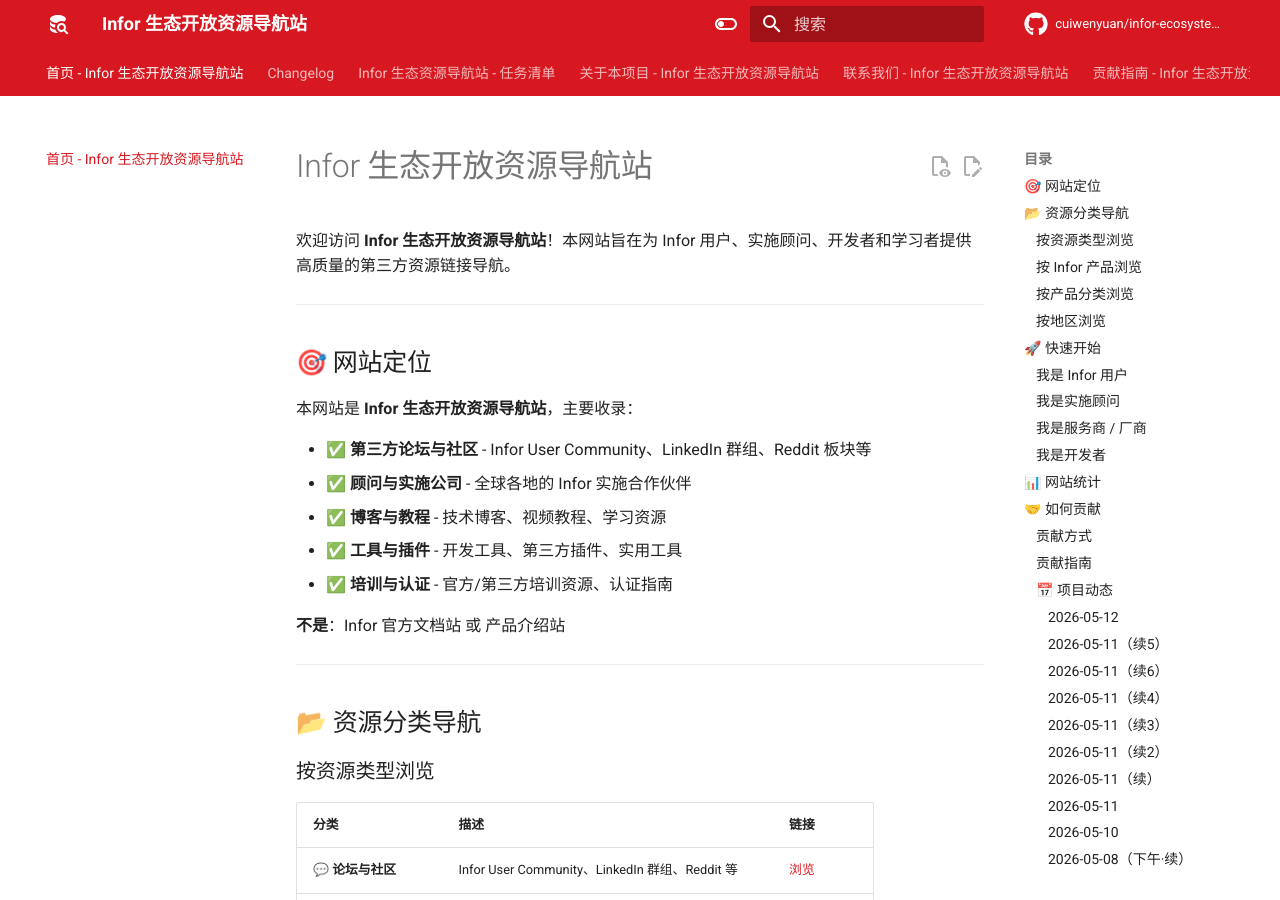
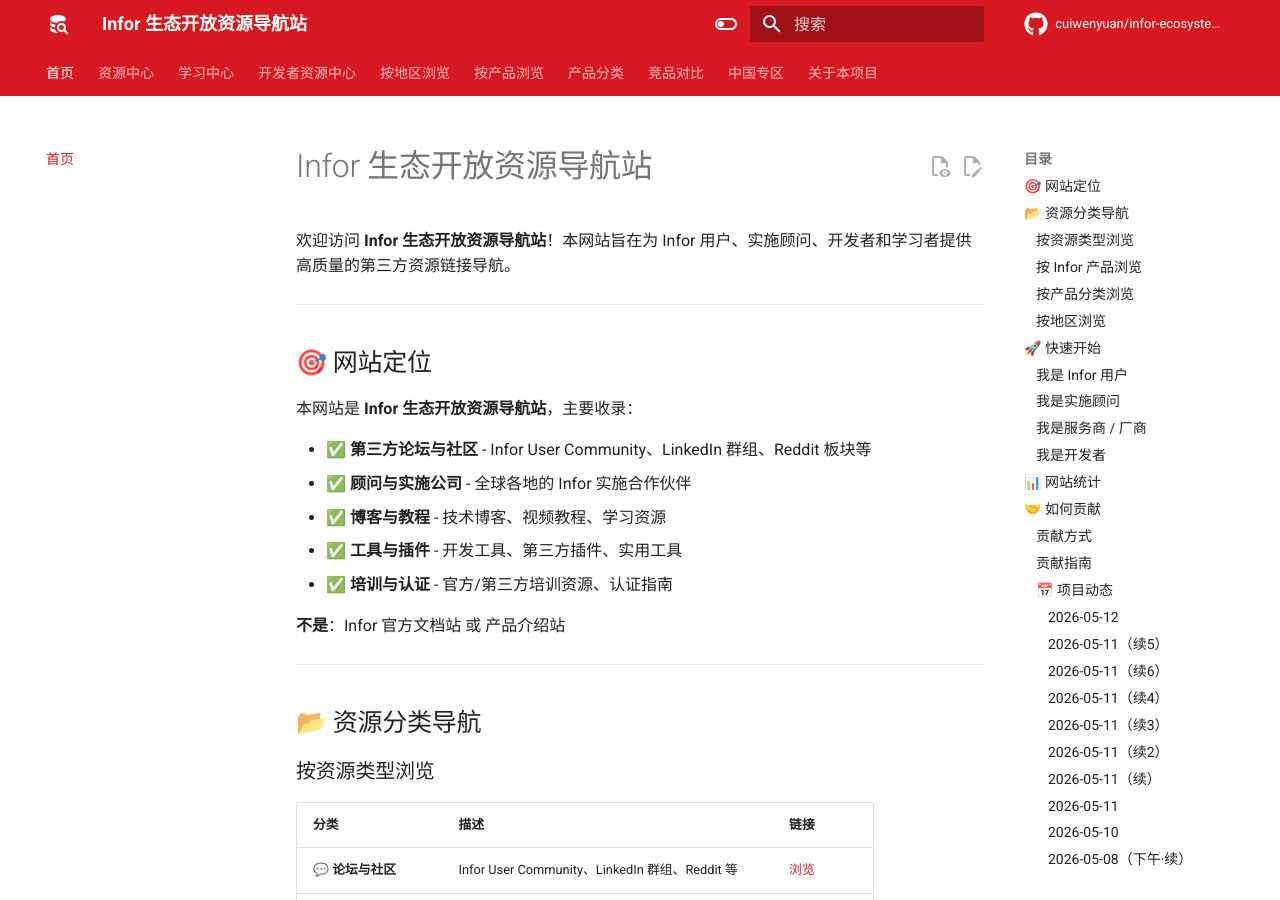
Before and after one commit to cuiwenyuan/infor-ecosystem-open-resources, an MkDocs documentation site: the page built from docs/index.md, in a window 1280 px wide and 900 px high. Built offline with MkDocs 1.6.1 and Material for MkDocs 9.7.7, drawn with Linux system fonts in a browser that asks for light colours; comment, search, counter and statistics services are not loaded; some of the changed lines change nothing that is shown.

Commit message:
恢复自定义导航配置，添加顾问公司页面目录引用
- 恢复 mkdocs.yml 的 nav 配置
- 在'顾问与实施公司'下添加 consultants/ 目录引用
- 确保新增或变更的顾问公司页面都能自动生成
- 清理临时文件

```diff
--- a/mkdocs.yml
+++ b/mkdocs.yml
@@ -2,71 +2,199 @@
 site_description: Infor 生态开放资源导航 - 收录全球 Infor 论坛、顾问公司、技术博客、开发工具等优质资源，为 Infor 用户、实施顾问和开发者提供一站式资源导航。
 site_author: 崔文远 Troy Cui
 site_url: https://cuiwenyuan.github.io/infor-ecosystem-open-resources/
+
 repo_url: https://github.com/cuiwenyuan/infor-ecosystem-open-resources
 repo_name: cuiwenyuan/infor-ecosystem-open-resources
 edit_uri: edit/main/docs/
+
 copyright: Copyright © 2026 崔文远 Troy Cui
+
 theme:
   name: material
   language: zh
   custom_dir: docs/overrides
   palette:
-  - media: '(prefers-color-scheme: light)'
-    scheme: default
-    primary: custom
-    accent: custom
-    toggle:
-      icon: material/toggle-switch-off-outline
-      name: 切换到深色模式
-  - media: '(prefers-color-scheme: dark)'
-    scheme: slate
-    primary: custom
-    accent: custom
-    toggle:
-      icon: material/toggle-switch
-      name: 切换到浅色模式
+    - media: "(prefers-color-scheme: light)"
+      scheme: default
+      primary: custom
+      accent: custom
+      toggle:
+        icon: material/toggle-switch-off-outline
+        name: 切换到深色模式
+    - media: "(prefers-color-scheme: dark)"
+      scheme: slate
+      primary: custom
+      accent: custom
+      toggle:
+        icon: material/toggle-switch
+        name: 切换到浅色模式
   features:
-  - navigation.tabs
-  - navigation.sections
-  - navigation.expand
-  - navigation.top
-  - search.suggest
-  - search.highlight
-  - content.code.copy
-  - content.action.edit
-  - content.action.view
+    - navigation.tabs
+    - navigation.sections
+    - navigation.expand
+    - navigation.top
+    - search.suggest
+    - search.highlight
+    - content.code.copy
+    - content.action.edit
+    - content.action.view
   icon:
     logo: material/database-search
     repo: fontawesome/brands/github
+
 plugins:
-- search:
-    lang:
-    - zh
-    - en
-    separator: '[\s\-\.,:!?;\(\)\[\]{}\u3000\u3001\u3002\uff0c\uff01\uff1b\uff1a\u201c\u201d\u2018\u2019]'
+  - search:
+      lang:
+        - zh
+        - en
+      separator: '[\s\-\.,:!?;\(\)\[\]{}\u3000\u3001\u3002\uff0c\uff01\uff1b\uff1a\u201c\u201d\u2018\u2019]'
+
 markdown_extensions:
-- pymdownx.highlight:
-    anchor_linenums: true
-    line_spans: __span
-    pygments_lang_class: true
-- pymdownx.inlinehilite
-- pymdownx.snippets
-- pymdownx.superfences
-- pymdownx.tabbed:
-    alternate_style: true
-- admonition
-- pymdownx.details
-- attr_list
-- md_in_html
-- def_list
-- footnotes
-- tables
+  - pymdownx.highlight:
+      anchor_linenums: true
+      line_spans: __span
+      pygments_lang_class: true
+  - pymdownx.inlinehilite
+  - pymdownx.snippets
+  - pymdownx.superfences
+  - pymdownx.tabbed:
+      alternate_style: true
+  - admonition
+  - pymdownx.details
+  - attr_list
+  - md_in_html
+  - def_list
+  - footnotes
+  - tables
+
 extra:
   social:
-  - icon: fontawesome/brands/github
-    link: https://github.com/cuiwenyuan
-  - icon: fontawesome/brands/linkedin
-    link: https://linkedin.com/
+    - icon: fontawesome/brands/github
+      link: https://github.com/cuiwenyuan
+    - icon: fontawesome/brands/linkedin
+      link: https://linkedin.com/
   generator: false
+
 extra_css:
-- assets/css/extra.css
+  - assets/css/extra.css
+
+nav:
+  - 首页: index.md
+  - 资源中心:
+      - 论坛与社区: resources/forums.md
+      - 顾问与实施公司:
+          - resources/consultants.md
+          - consultants/
+      - 博客与教程: resources/blogs.md
+      - 工具与插件: resources/tools.md
+      - 培训与认证: resources/training.md
+      - 微信公众号/社群: resources/wechat-communities.md
+  - 学习中心:
+      - 视频与课程: resources/videos.md
+      - 官方文档导航: resources/official-docs.md
+      - 客户案例: resources/case-studies.md
+      - ION BOD 集成: resources/ion-integration.md
+      - 版本动态: resources/release-notes.md
+      - 认证指南: resources/certification-guide.md
+      - 招聘求职: resources/jobs.md
+      - Infor 术语表: resources/glossary.md
+  - 开发者资源中心:
+      - 开发者中心:
+          - 资源总览: developer/index.md
+          - ION API 开发: developer/ion-api.md
+          - LN 4GL 代码库: developer/ln-4gl-snippets.md
+          - Extension 开发: developer/extensions.md
+          - 开源项目: developer/open-source.md
+          - Stack Overflow 精选: developer/so-qna.md
+      - 故障代码百科:
+          - 故障代码百科首页: troubleshooting/index.md
+          - LN/Baan 错误代码: troubleshooting/ln-error-codes.md
+          - M3/ION/WMS 错误代码: troubleshooting/m3-error-codes.md
+          - ION 集成错误: troubleshooting/ion-error-codes.md
+          - WMS 错误代码: troubleshooting/wms-error-codes.md
+          - 通用排查技巧: troubleshooting/general-tips.md
+      - LN 开发系列:
+          - 4GL 语言基础: resources/ln-4gl-tips.md
+          - DAL 完全指南: resources/ln-dal-guide.md
+          - Extension 开发实战: resources/ln-extension-guide.md
+          - Public Interfaces 速查: resources/ln-pi-reference.md
+          - 数据库与性能调优: resources/ln-performance.md
+          - 二次开发实战集锦: resources/ln-dev-cookbook.md
+  - 按地区浏览:
+      - 北美: by-region/north-america.md
+      - 欧洲: by-region/europe.md
+      - 亚太: by-region/asia-pacific.md
+      - 中国: by-region/china.md
+  - 按产品浏览:
+      - Infor LN: by-product/ln.md
+      - Infor M3: by-product/m3.md
+      - CloudSuite Industrial: by-product/csi.md
+      - Infor WMS: by-product/wms.md
+      - Infor Factory Track: by-product/factory-track.md
+      - Infor HCM: by-product/hcm.md
+      - Infor EAM: by-product/eam.md
+      - Infor CRM: by-product/crm.md
+      - Infor FSM: by-product/fsm.md
+      - Infor Nexus: by-product/nexus.md
+      - Infor SunSystems: by-product/sunsystems.md
+      - Infor CPQ: by-product/cpq.md
+      - Infor Birst: by-product/birst.md
+      - Infor PLM: by-product/plm.md
+      - Infor Supply Planning: by-product/supply-planning.md
+      - Infor YMS: by-product/yms.md
+      - Infor ION: by-product/ion.md
+      - Infor d/EPM: by-product/d-epm.md
+      - Infor QMS: by-product/qms.md
+      - Infor OS: by-product/infor-os.md
+  - 产品分类:
+      - 按业务功能: products/by-function/index.md
+      - 按产品线: products/by-product-line/index.md
+      - 按行业: products/by-industry/index.md
+      - 按技术平台: products/by-platform/index.md
+  - 竞品对比:
+      - Infor LN vs SAP S/4HANA: competitor/ln-vs-sap.md
+      - Infor M3 vs SAP S/4HANA: competitor/m3-vs-sap.md
+      - Infor LN vs Infor M3: competitor/ln-vs-m3.md
+      - Infor LN vs CloudSuite Industrial: competitor/ln-vs-csi.md
+      - Infor LN vs Microsoft Dynamics 365: competitor/ln-vs-dynamics.md
+      - Infor LN vs Oracle ERP Cloud: competitor/ln-vs-oracle.md
+      - Infor LN vs QAD: competitor/ln-vs-qad.md
+      - Infor LN vs Sage X3: competitor/ln-vs-sage.md
+      - Infor LN vs IFS Applications: competitor/ln-vs-ifs.md
+      - Infor LN vs Epicor Kinetic: competitor/ln-vs-epicor.md
+      - Infor LN vs Odoo ERP: competitor/ln-vs-odoo.md
+      - Infor Birst vs Microsoft Power BI: competitor/birst-vs-powerbi.md
+      - Infor Birst vs Tableau: competitor/birst-vs-tableau.md
+      - Infor Birst vs Qlik Sense: competitor/birst-vs-qlik.md
+      - Infor Birst vs Looker: competitor/birst-vs-looker.md
+      - Infor Birst vs SAP Analytics Cloud: competitor/birst-vs-sap-analytics.md
+      - Infor Birst vs Oracle Analytics Cloud: competitor/birst-vs-oracle-analytics.md
+      - Infor Birst vs IBM Cognos Analytics: competitor/birst-vs-cognos.md
+      - Infor LN vs 金蝶云·星瀚: competitor/ln-vs-kingdee-xinghan.md
+      - Infor LN vs 用友U9 cloud: competitor/ln-vs-yonyou-u9.md
+      - Infor LN vs 用友NC Cloud: competitor/ln-vs-yonyou-nc.md
+      - Infor LN vs 鼎捷T100: competitor/ln-vs-digiwin-t100.md
+      - Infor LN vs 浪潮海岳GS Cloud: competitor/ln-vs-inspur-gs.md
+      - WMS 竞品对比:
+          - Infor WMS vs Blue Yonder: competitor/wms-vs-blueyonder.md
+          - Infor WMS vs Manhattan: competitor/wms-vs-manhattan.md
+          - Infor WMS vs SAP EWM: competitor/wms-vs-sap-ewm.md
+      - M3 竞品对比:
+          - Infor M3 vs Oracle ERP Cloud: competitor/m3-vs-oracle.md
+          - Infor M3 vs Microsoft Dynamics 365: competitor/m3-vs-dynamics365.md
+      - HCM 竞品对比:
+          - Infor HCM vs Workday: competitor/hcm-vs-workday.md
+          - Infor HCM vs SAP SuccessFactors: competitor/hcm-vs-sap-successfactors.md
+  - 中国专区:
+      - 专区首页: china/index.md
+      - 顾问公司: china/consultants.md
+      - 中文培训: china/training.md
+      - 中文博客: china/blogs.md
+      - 微信社群: china/wechat-groups.md
+      - 客户案例: china/case-studies.md
+  - 关于本项目:
+      - 项目介绍: about.md
+      - 资源提交规范: submission-guide.md
+      - 贡献指南: contributing.md
+      - 联系我们: contact.md
+      - 广告合作: sponsorship.md
```
